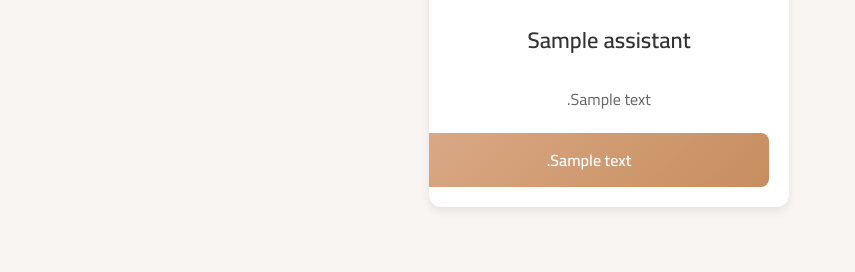
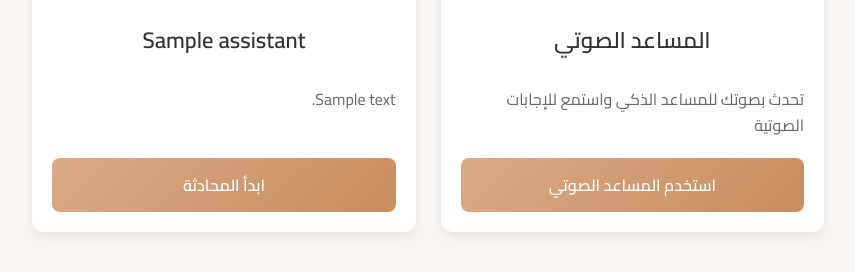
Before and after one commit to dzfofo/dzfofo, a Flask app: template templates/features_hub.html in a window 1280 px wide. Shown: the part 589-861 px from the top of the page, without its empty margins (416-1271 px from the left). Before the commit the page ends 798 px from the top, so only its background shows below. Run offline with Flask 3, Linux system fonts and the light colour scheme; the template is opened without the code that fills it: most values are stand-ins (such as "Sample title", 1, 10 or a date in 2020); grey boxes marked "Sample" are stand-in pictures.

Commit message:
Add files via upload

```diff
--- a/templates/features_hub.html
+++ b/templates/features_hub.html
@@ -4,8 +4,6 @@
 
 {% block styles %}
 <style>
-    /* Add any specific styles for features_hub here */
-    /* Styles from previous versions included for continuity */
     .hero-section {
         background: linear-gradient(135deg, var(--primary-color), var(--primary-dark));
         color: white;
@@ -21,7 +19,7 @@
         left: 0;
         right: 0;
         bottom: 0;
-        background: url('https://images.unsplash.com/photo-1586953208448-b95a79798f07'); /* Consider updating this background image */
+        background: url('https://images.unsplash.com/photo-1586953208448-b95a79798f07');
         background-size: cover;
         opacity: 0.1;
         z-index: 0;
@@ -77,7 +75,7 @@
         background-size: cover;
         background-position: center;
         position: relative;
-        height: 150px; /* Keep header height consistent */
+        height: 150px;
         display: flex;
         align-items: center;
         justify-content: center;
@@ -128,7 +126,6 @@
         margin-bottom: 20px;
         flex-grow: 1;
         line-height: 1.6;
-        text-align: center; /* Center description text */
     }
 
     .feature-button {
@@ -142,8 +139,7 @@
         border: none;
         cursor: pointer;
         text-decoration: none;
-        display: block; /* Make the button full width of card body */
-        width: 100%; /* Ensure button fills container */
+        display: block;
     }
 
     .feature-button:hover {
@@ -162,14 +158,6 @@
         font-weight: 700;
         color: var(--primary-color);
     }
-
-    /* Adjust background images and icon colors based on assistant/feature config if desired */
-    /* You would need to add specific classes or inline styles based on assistant.id or assistant.color */
-    /* Example:
-    .feature-card.chat-general .feature-icon { background: linear-gradient(135deg, #10a37f, #0a8263); }
-    .feature-card.voice-assistant-feature .feature-header { background-image: url('...'); }
-    */
-
 </style>
 {% endblock %}
 
@@ -182,84 +170,46 @@
     </div>
 </section>
 
-<div class="container"> {# Add container around welcome message and grid for consistent padding #}
 <div class="welcome-message">
     <h2>أهلاً <span class="welcome-name">{{ username }}</span>، كيف يمكنني مساعدتك اليوم؟</h2>
 </div>
 
 <div class="features-grid">
+    <!-- Voice Assistant Feature Card -->
+    <div class="feature-card">
+        <div class="feature-header" style="background-image: url('https://images.unsplash.com/photo-1693722339588-66e64f8fd48a')">
+            <div class="feature-icon" style="background: linear-gradient(135deg, #e67e22, #d35400)">
+                <i class="fas fa-microphone-alt"></i>
+            </div>
+        </div>
+        <div class="feature-body">
+            <h3 class="feature-title">المساعد الصوتي</h3>
+            <p class="feature-description">تحدث بصوتك للمساعد الذكي واستمع للإجابات الصوتية</p>
+            <a href="{{ url_for('voice_assistant') }}" class="feature-button">استخدم المساعد الصوتي</a>
+        </div>
+    </div>
+
     {% for assistant in assistants %}
-        <div class="feature-card" id="{{ assistant.id }}-card"> {# Added ID for potential JS targeting #}
+    <div class="feature-card">
         <div class="feature-header" style="background-image: url('{{ assistant.avatar }}')">
             <div class="feature-icon" style="background: {{ assistant.color }}">
-                    {# Use icon based on assistant type/id #}
-                    {# Make sure you have added appropriate icon classes (e.g., fa-comments, fa-image) #}
-                    {# to your Font Awesome library or update this logic #}
-                    {# You can use a simple check like 'if "feature" in assistant.id' for feature pages vs chat bots #}
-                    <i class="fas {% if 'feature' in assistant.id %}
-                                     {% if assistant.id == 'voice_assistant_feature' %}fa-microphone-alt
-                                     {% elif assistant.id == 'audio_generator_feature' %}fa-volume-up
-                                     {% elif assistant.id == 'tech_compare_feature' %}fa-mobile-alt
-                                     {% elif assistant.id == 'phone_assistant_feature' %}fa-mobile
-                                     {% elif assistant.id == 'image_generator_feature' %}fa-image
-                                     {% else %}fa-star{% endif %}
-                                 {% else %} {# This is a chat assistant #}
-                                     {% if assistant.id == 'general' %}fa-comments
-                                     {% elif assistant.id == 'gpt4o' %}fa-brain
-                                     {% elif assistant.id == 'claude' %}fa-robot
-                                     {% elif assistant.id == 'gemini' %}fa-lightbulb
-                                     {% else %}fa-star{% endif %}
-                                 {% endif %}"></i>
+                <i class="fas {% if assistant.id == 'gpt4o' %}fa-brain{% elif assistant.id == 'claude' %}fa-robot{% elif assistant.id == 'gemini' %}fa-lightbulb{% elif assistant.id == 'elevenlabs' %}fa-volume-up{% elif assistant.id == 'openrouter' %}fa-random{% elif assistant.id == 'techcompare' %}fa-mobile-alt{% endif %}"></i>
             </div>
         </div>
         <div class="feature-body">
             <h3 class="feature-title">{{ assistant.name }}</h3>
             <p class="feature-description">{{ assistant.description }}</p>
-
-                {# --- START: CORRECTED LINK LOGIC --- #}
-                {% if assistant.url %}
-                    {# If it's a feature with a specific URL, link directly #}
-                    <a href="{{ assistant.url }}" class="feature-button">
-                        {% if assistant.button_text %}
-                            {{ assistant.button_text }}
+            {% if assistant.id == 'techcompare' %}
+            <a href="{{ url_for('compare') }}" class="feature-button">استخدم الميزة</a>
+            {% elif assistant.id == 'elevenlabs' %}
+            <a href="{{ url_for('audio_generator') }}" class="feature-button">توليد الصوت</a>
+            {% elif assistant.id == 'phoneassistant' %}
+            <a href="{{ url_for('phone_assistant') }}" class="feature-button">اختيار الهاتف المناسب</a>
             {% else %}
-                            استخدم الميزة
+            <a href="{{ url_for('chat', assistant_id=assistant.id) }}" class="feature-button">ابدأ المحادثة</a>
             {% endif %}
-                    </a>
-                {% elif assistant.model %}
-                    {# If it's a chat assistant (has a model), link to the chat route #}
-                    <a href="{{ url_for('chat', assistant_id=assistant.id) }}" class="feature-button">
-                        ابدأ المحادثة
-                    </a>
-                {% else %}
-                     {# Fallback if neither url nor model is defined (shouldn't happen with well-defined ASSISTANTS list) #}
-                     <span class="feature-button" style="opacity: 0.7; cursor: not-allowed;">غير متاح</span>
-                {% endif %}
-                {# --- END: CORRECTED LINK LOGIC --- #}
         </div>
     </div>
     {% endfor %}
 </div>
-</div>
 {% endblock %}
-
-{% block scripts %}
-{# Add any specific JavaScript for features_hub here if needed later #}
-{# For now, relies on main.js for theme toggle and logout #}
-<script>
-    // --- REMOVED THE COMMENTED-OUT JAVASCRIPT BLOCK THAT CAUSED THE JSON ERROR ---
-    // document.addEventListener('DOMContentLoaded', function() {
-    //     const hasStability = {{ has_stability | tojson }}; // THIS LINE CAUSED THE ERROR
-    //     if (!hasStability) {
-    //         const imageGenButton = document.querySelector('#image_generator_feature-card .feature-button');
-    //         if (imageGenButton) {
-    //             imageGenButton.textContent = "مفتاح API مفقود";
-    //             imageGenButton.style.opacity = 0.7;
-    //             imageGenButton.style.cursor = 'not-allowed';
-    //             imageGenButton.href = "#"; // Prevent click
-    //         }
-    //     }
-    // });
-    // --- END OF REMOVED BLOCK ---
-</script>
-{% endblock %}
```
Lines whose indentation alone changed are shown as unchanged.
